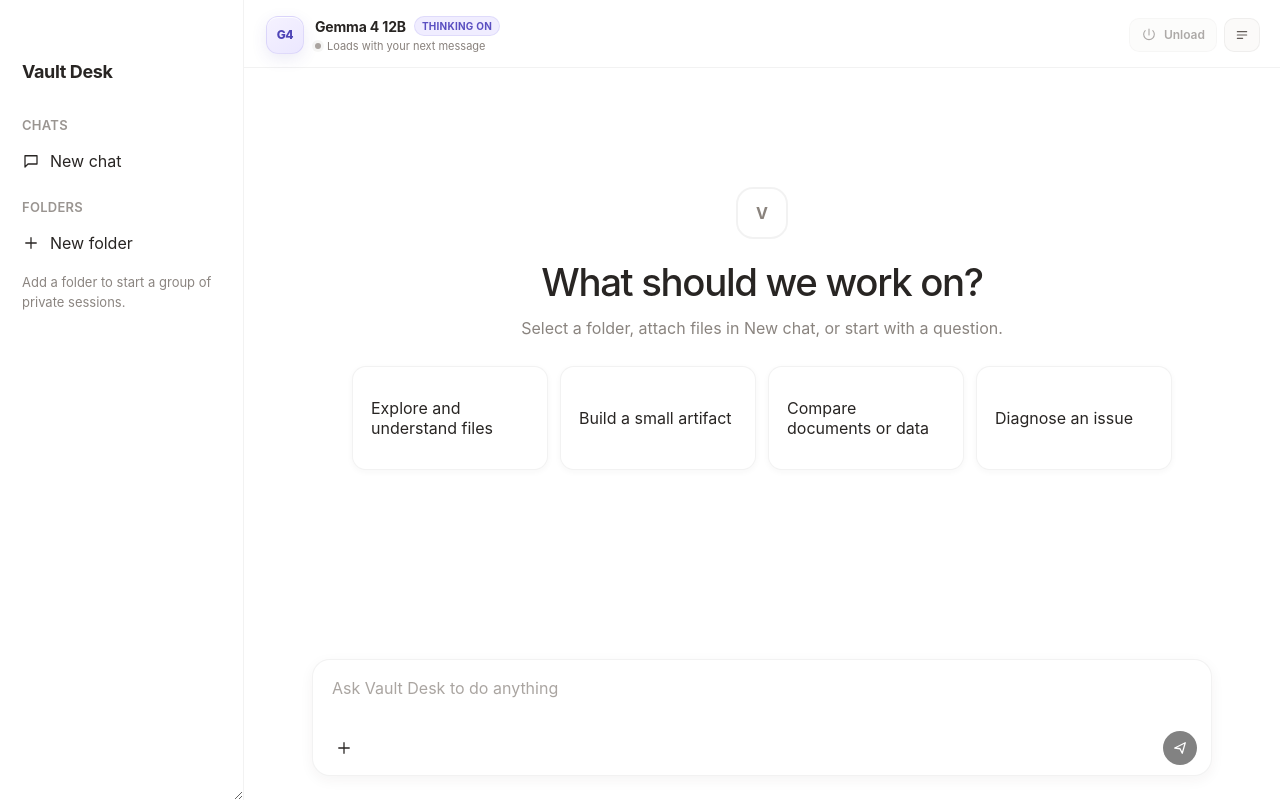
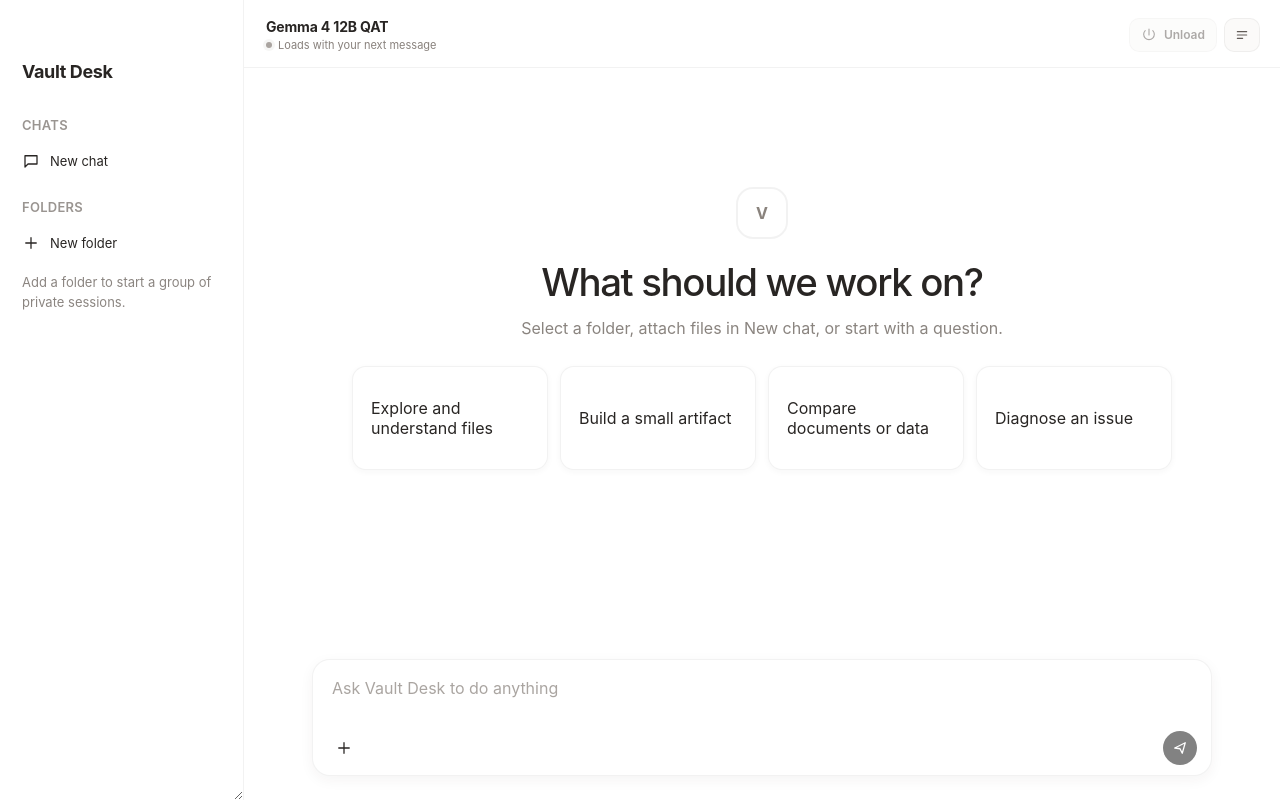
Before and after one commit to alex-alecu/vault-desk, a React (Vite) app in the folder packages/desktop/: page / in a window 1280 px wide. Built offline with nearby package versions, Linux system fonts and the light colour scheme.

Commit message:
Fix header

```diff
--- a/packages/core/src/compose.ts
+++ b/packages/core/src/compose.ts
@@ -66,7 +66,7 @@ function unavailableInference() {
     async modelStatus() {
       return {
         modelId: "gemma-4-12b-it-qat-q4_0",
-        name: "Gemma 4 12B",
+        name: "Gemma 4 12B QAT",
         state: "unloaded" as const,
         thinkingSupported: true,
       };
--- a/packages/core/src/runtime/model-status.ts
+++ b/packages/core/src/runtime/model-status.ts
@@ -5,7 +5,7 @@ export const DEFAULT_MODEL_ID = "gemma-4-12b-it-qat-q4_0";
 export function modelRuntimeStatus(busy: boolean, resident: boolean): ModelRuntimeStatus {
   return {
     modelId: DEFAULT_MODEL_ID,
-    name: "Gemma 4 12B",
+    name: "Gemma 4 12B QAT",
     state: busy ? "busy" : resident ? "ready" : "unloaded",
     thinkingSupported: true,
   };
--- a/packages/desktop/src-tauri/tauri.conf.json
+++ b/packages/desktop/src-tauri/tauri.conf.json
@@ -20,7 +20,7 @@
         "minHeight": 600,
         "resizable": true,
         "titleBarStyle": "Overlay",
-        "trafficLightPosition": { "x": 22, "y": 20 },
+        "trafficLightPosition": { "x": 22, "y": 31 },
         "hiddenTitle": true
       }
     ],
--- a/packages/desktop/src/api.ts
+++ b/packages/desktop/src/api.ts
@@ -68,7 +68,7 @@ export async function bootstrapDesktop(): Promise<DesktopBootstrap> {
       folderSessions: [],
       model: {
         modelId: "gemma-4-12b-it-qat-q4_0",
-        name: "Gemma 4 12B",
+        name: "Gemma 4 12B QAT",
         state: "unloaded",
         thinkingSupported: true,
       },
@@ -81,7 +81,7 @@ export async function getModelStatus(): Promise<ModelRuntimeStatus> {
   if (!hasTauriHost()) {
     return {
       modelId: "gemma-4-12b-it-qat-q4_0",
-      name: "Gemma 4 12B",
+      name: "Gemma 4 12B QAT",
       state: "unloaded",
       thinkingSupported: true,
     };
--- a/packages/desktop/src/app.tsx
+++ b/packages/desktop/src/app.tsx
@@ -35,7 +35,7 @@ export function App() {
   const [confirmation, setConfirmation] = useState<ConfirmationRequest>();
   const [model, setModel] = useState<ModelRuntimeStatus>({
     modelId: "gemma-4-12b-it-qat-q4_0",
-    name: "Gemma 4 12B",
+    name: "Gemma 4 12B QAT",
     state: "unloaded",
     thinkingSupported: true,
   });
--- a/packages/desktop/src/components/chat-header.tsx
+++ b/packages/desktop/src/components/chat-header.tsx
@@ -19,13 +19,9 @@ export function ChatHeader({ activityOpen, model, onActivityOpen, onUnload }: Ch
   return (
     <header className="chat-header" data-tauri-drag-region="">
       <div className="model-identity">
-        <div aria-hidden="true" className="model-monogram">
-          G4
-        </div>
         <div className="model-copy">
           <div className="model-title-row">
             <strong>{model.name}</strong>
-            {model.thinkingSupported ? <span className="thinking-badge">Thinking on</span> : null}
           </div>
           <span className={`model-state model-state-${model.state}`}>
             <i aria-hidden="true" />
--- a/packages/desktop/src/styles.css
+++ b/packages/desktop/src/styles.css
@@ -102,11 +102,15 @@ textarea:focus-visible {
 .nav-action {
   min-height: 40px;
   padding: 0 10px;
+  font-size: 13px;
 }
 
 .nav-action:hover,
+.session-row:hover {
+  background: #f2efed;
+}
+
 .folder-heading:hover,
-.session-row:hover,
 .new-folder-session:hover,
 .show-more:hover {
   background: #e9e5e2;
@@ -206,7 +210,10 @@ textarea:focus-visible {
   border-radius: 9px;
 }
 
-.session-row-shell:hover,
+.session-row-shell:hover {
+  background: #f2efed;
+}
+
 .session-row-shell:focus-within,
 .session-row-shell:has(.session-row[aria-current="page"]) {
   background: #e9e5e2;
@@ -315,24 +322,6 @@ textarea:focus-visible {
   pointer-events: none;
 }
 
-.model-monogram {
-  display: grid;
-  width: 38px;
-  height: 38px;
-  flex: 0 0 auto;
-  place-items: center;
-  border: 1px solid rgb(101 88 217 / 14%);
-  border-radius: 12px;
-  color: #4f45b7;
-  background: linear-gradient(145deg, #f5f2ff, #ebe7ff);
-  box-shadow:
-    inset 0 1px 0 rgb(255 255 255 / 80%),
-    0 5px 16px rgb(71 59 170 / 10%);
-  font-size: 12px;
-  font-weight: 760;
-  letter-spacing: -0.03em;
-}
-
 .model-copy {
   min-width: 0;
 }
@@ -349,18 +338,6 @@ textarea:focus-visible {
   letter-spacing: -0.012em;
   text-overflow: ellipsis;
   white-space: nowrap;
-}
-
-.thinking-badge {
-  padding: 3px 7px;
-  border: 1px solid rgb(101 88 217 / 12%);
-  border-radius: 999px;
-  color: #5a4fc1;
-  background: var(--accent-soft);
-  font-size: 10px;
-  font-weight: 700;
-  letter-spacing: 0.025em;
-  text-transform: uppercase;
 }
 
 .model-state {
@@ -974,7 +951,6 @@ textarea:focus-visible {
     padding-left: 12px;
   }
 
-  .thinking-badge,
   .unload-action span {
     display: none;
   }
```
Also changed, not shown: 5 other files (tests, documents, lock files or other folders).
